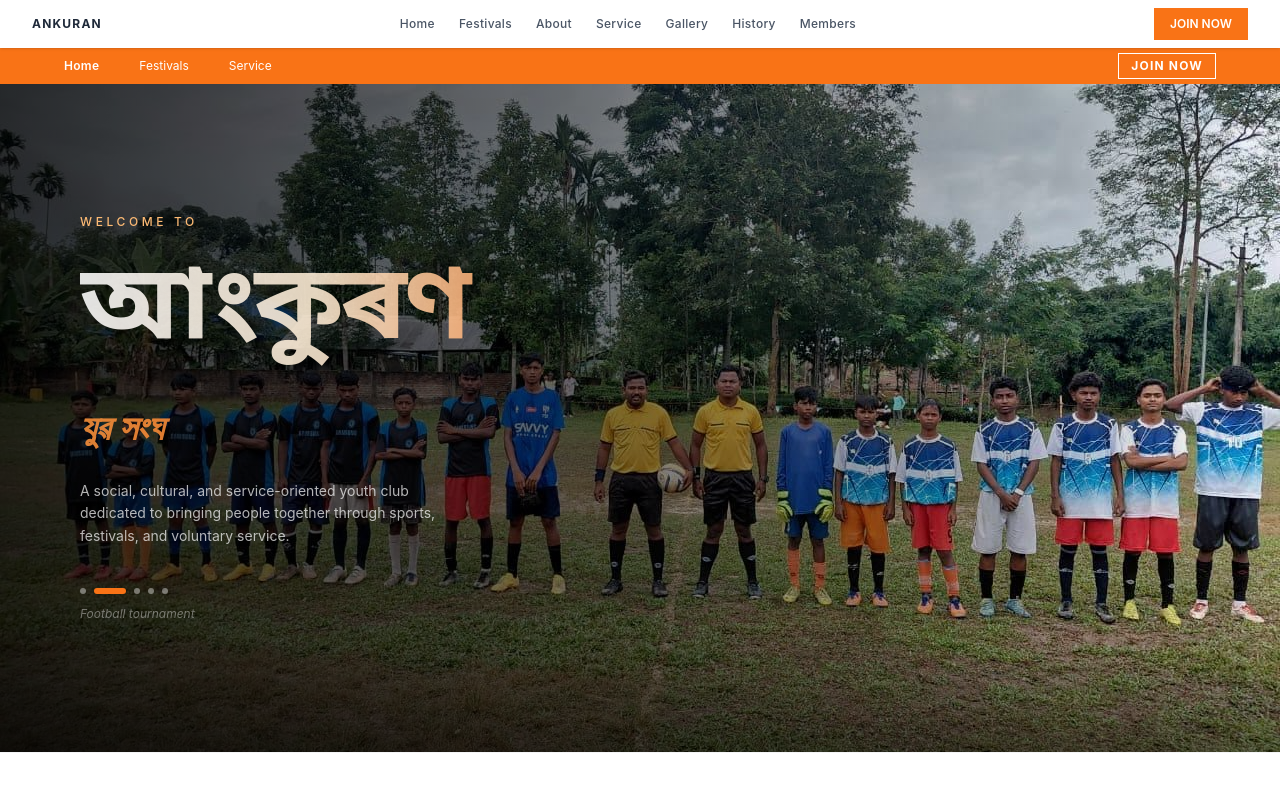
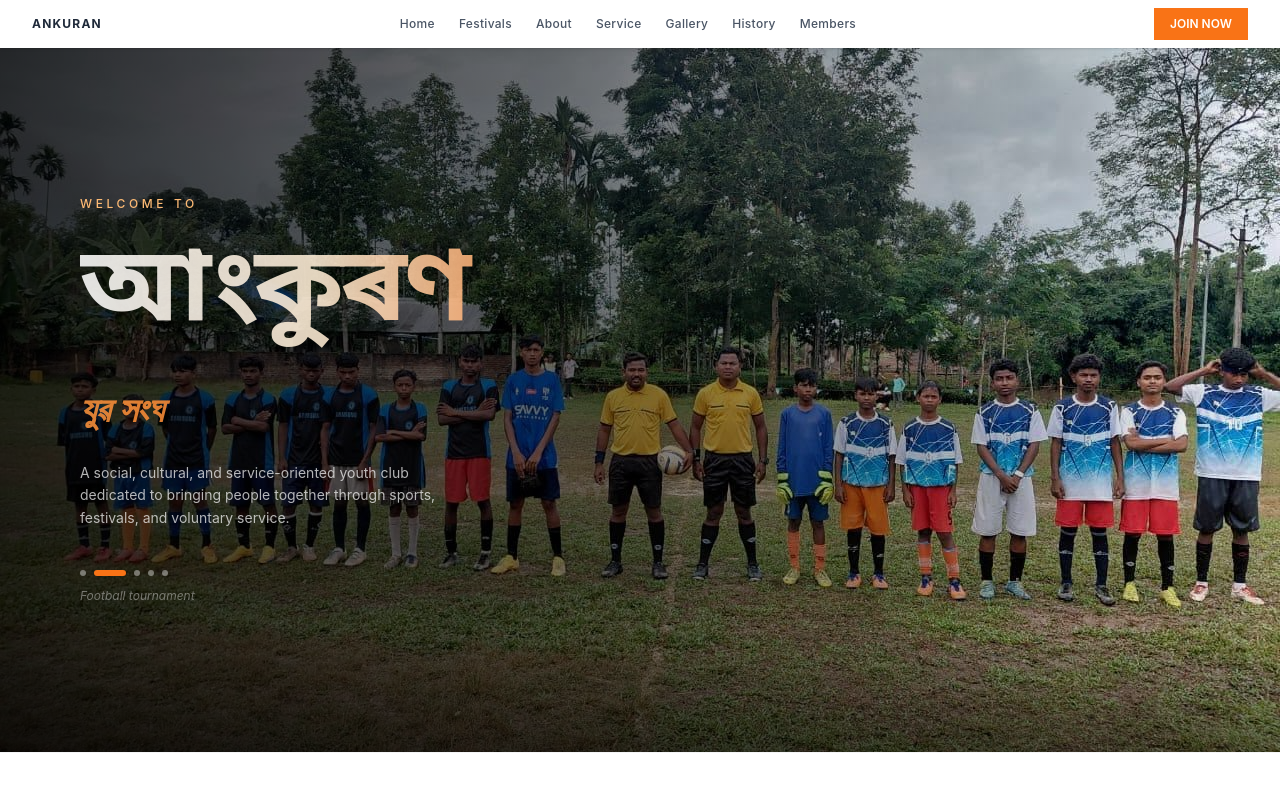
Before and after one commit to rahulsaikia18/ankuranYouthClub.com, a React app in the folder frontend/: page / in a window 1280 px wide. Shown: the top 800 px of the page. Built offline with nearby package versions, Linux system fonts and the light colour scheme; the HTML template or start-up script is replaced by a standard one.

Commit message:
style: remove unnecessary elements from HeroSection for cleaner layout

```diff
--- a/frontend/src/components/HeroSection.jsx
+++ b/frontend/src/components/HeroSection.jsx
@@ -55,20 +55,8 @@ export default function HeroSection() {
 
   return (
     <section className="relative min-h-[88vh] flex flex-col overflow-x-hidden">
-      {/* ── Orange top strip ── */}
-      <div className="relative z-20 bg-orange-500 text-white text-xs flex items-center justify-between px-4 sm:px-8 lg:px-16 h-9 flex-shrink-0">
-        <div className="flex items-center gap-6 md:gap-10">
-          <span className="font-semibold tracking-wide">Home</span>
-          <span className="hidden sm:inline">Festivals</span>
-          <span className="hidden sm:inline">Service</span>
-        </div>
-        <span className="font-bold tracking-widest uppercase text-xs border border-white px-3 py-1">
-          JOIN NOW
-        </span>
-      </div>
-
       {/* ── Full-bleed image stack (covers entire hero) ── */}
-      <div className="absolute inset-0 top-9 z-0">
+      <div className="absolute inset-0 z-0">
         {heroImages.map((img, i) => (
           <img
             key={i}
@@ -83,7 +71,7 @@ export default function HeroSection() {
 
       {/* ── Smooth left-to-right gradient overlay (text side → transparent) ── */}
       <div
-        className="absolute inset-0 top-9 z-10 pointer-events-none
+        className="absolute inset-0  z-10 pointer-events-none
                       bg-gradient-to-r
                       from-black/80 via-black/50 to-transparent"
       />
```
